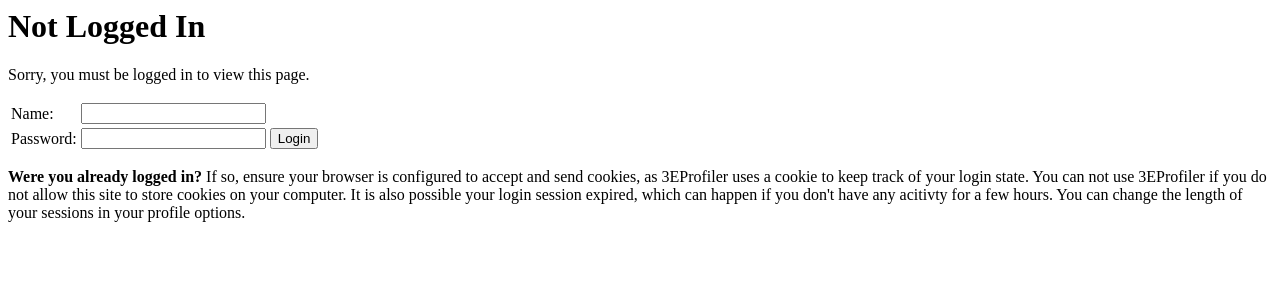
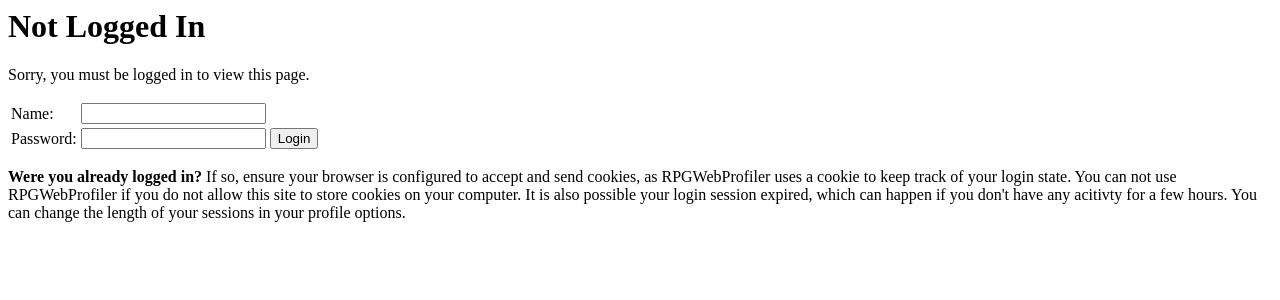
Before and after one commit to ediosyncratic/rpg-profile, a PHP site: page /login_required.php in a window 1280 px wide. Shown: the top 300 px of the page. Run offline with PHP 8.4, Linux system fonts and the light colour scheme.

Commit message:
Removed 3EProfiler references from GUI
git-svn-id: http://svn.code.sf.net/p/rpgwebprofiler/code/trunk@121 add21d40-e714-0410-9765-923e0770f407

```diff
--- a/root_profiler/error.php
+++ b/root_profiler/error.php
@@ -50,7 +50,7 @@
   }
 
   // __printNotLoggedInErr: Generates an error page, telling the user that
-  // the page they requested can only be done if they're logged in.
+  // the page they requested can only be done if theyre logged in.
   function __printLoginRequiredErr()
   {
     global $title;
@@ -69,7 +69,7 @@
     {
     case E_USER_ERROR:
     case E_USER_WARNING:
-      $title = '3EProfiler Error';
+      $title = 'RPG Web Profiler Error';
       if ($DEBUG)
         $errmsg .= "\n\nThis error occurred at line $errline of file $errfile.";
       $body = nl2br(htmlspecialchars($errmsg));
--- a/root_profiler/templates/char.php
+++ b/root_profiler/templates/char.php
@@ -56,7 +56,7 @@
   <p>
     You can make your character a public character. Anyone can view
     (but not edit) a public character, regardless of whether they're
-    logged in to 3EProfiler. This is very useful if you wish to share
+    logged in to RPG Web Profiler. This is very useful if you wish to share
     your character in a public forum, for example.
   </p>
   <p>
--- a/root_profiler/templates/faq.php
+++ b/root_profiler/templates/faq.php
@@ -33,7 +33,7 @@
   <li><a href="#browser">What browser is recommended for RPG Web Profiler?</a></li>
 </ul>
 
-<h2>Using 3EProfiler</h2>
+<h2>Using RPG Web Profiler</h2>
 <ul>
   <li><a href="#nosave">Why were my character sheet changes not saved?</a></li>
   <li><a href="#loadtime">Why does it take so long for my character sheet to load?</a></li>
--- a/root_profiler/templates/login_required.php
+++ b/root_profiler/templates/login_required.php
@@ -44,8 +44,8 @@
 </form>
 <p>
   <b>Were you already logged in?</b> If so, ensure your browser is
-  configured to accept and send cookies, as 3EProfiler uses a cookie to keep
-  track of your login state. You can not use 3EProfiler if you do not allow
+  configured to accept and send cookies, as RPGWebProfiler uses a cookie to keep
+  track of your login state. You can not use RPGWebProfiler if you do not allow
   this site to store cookies on your computer. It is also possible your login
   session expired, which can happen if you don't have any acitivty for a few
   hours. You can change the length of your sessions in your profile options.
--- a/root_profiler/templates/upload_autodetect_failed.php
+++ b/root_profiler/templates/upload_autodetect_failed.php
@@ -31,7 +31,7 @@
 <h1>Autodetect Failed</h1>
 <form action="upload.php" method="post" enctype="multipart/form-data">
   <p>
-    3EProfiler could not determine which type of file you were trying to upload.
+    RPGWebProfiler could not determine which type of file you were trying to upload.
     Please select the proper format and try to upload the file again.
   </p>
   <p>
```
